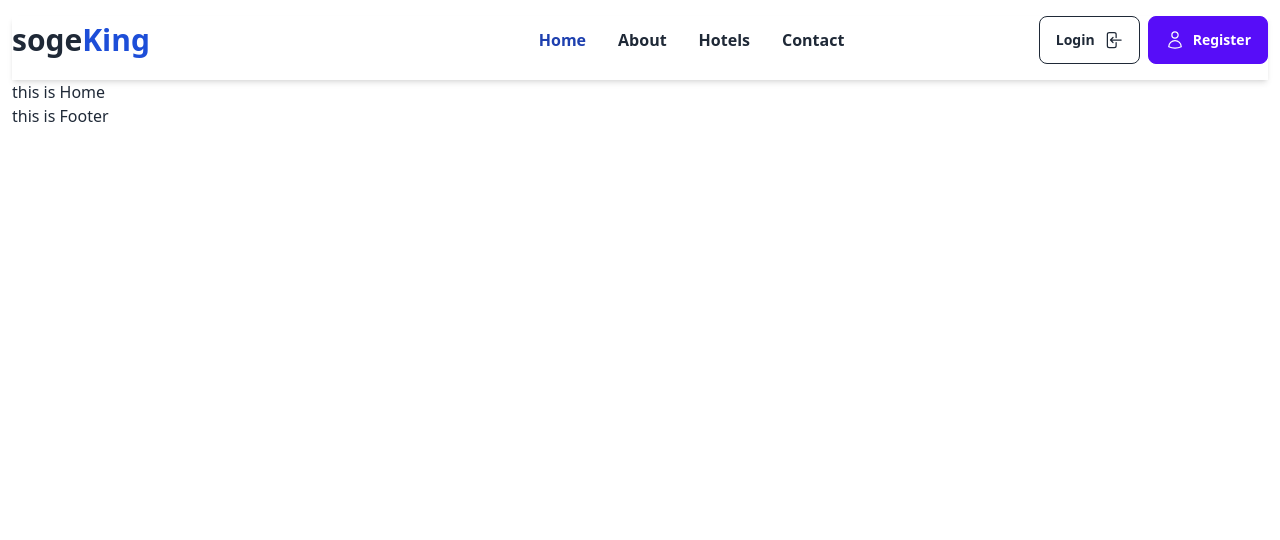
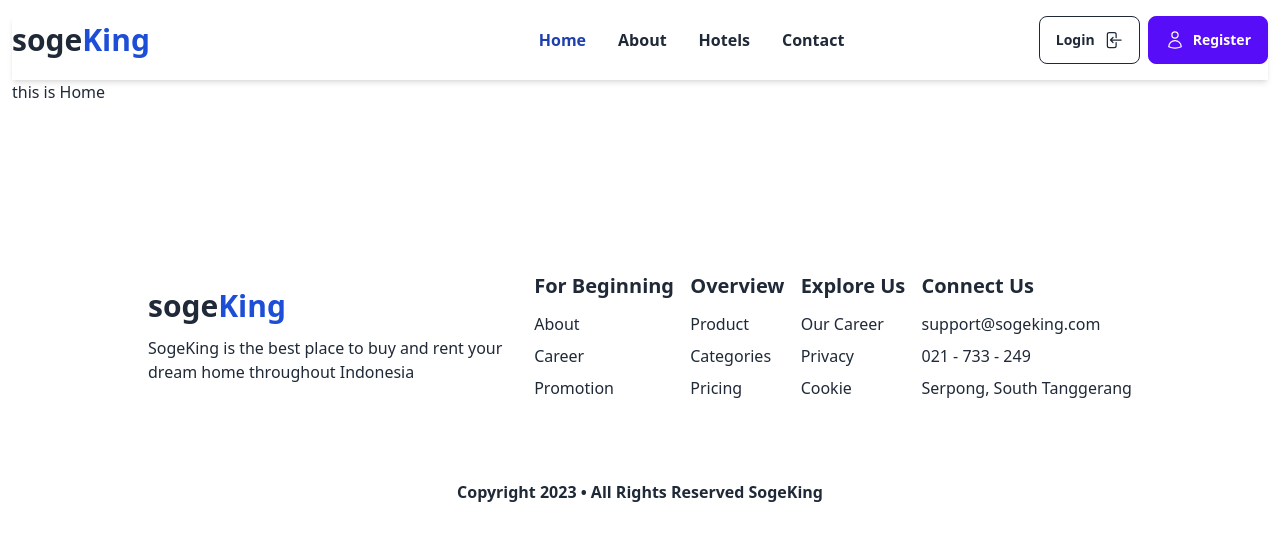
Before and after one commit to hamid19471/realstate, a React (Vite) app: page / in a window 1280 px wide. Shown: the top 540 px of the page. Built offline with nearby package versions, Linux system fonts and the light colour scheme; data requests are answered from the project's data file.

Commit message:
Update: Footer of main Layout

```diff
--- a/src/components/Footer/Footer.jsx
+++ b/src/components/Footer/Footer.jsx
@@ -1,4 +1,53 @@
 const Footer = () => {
-  return <div>this is Footer</div>;
+  return (
+    <div className="w-full py-20 md:pt-40 lg:px-32 overflow-hidden">
+      <div className=" flex flex-col md:flex-row items-start md:items-center justify-between p-2">
+        <div className="flex flex-col items-start w-[370px]">
+          <h1 className="font-bold text-3xl mb-3">
+            soge<span className="text-blue-700 font-bold text-3xl">King</span>
+          </h1>
+          <p>
+            SogeKing is the best place to buy and rent your dream home
+            throughout Indonesia
+          </p>
+        </div>
+        <div className="my-5 md:my-0">
+          <h3 className="font-bold text-xl mb-3">For Beginning</h3>
+          <ul className="flex flex-col gap-2 ">
+            <li className="footer_menu">About</li>
+            <li className="footer_menu">Career</li>
+            <li className="footer_menu ">Promotion</li>
+          </ul>
+        </div>
+        <div className="my-5 md:my-0">
+          <h3 className="font-bold text-xl mb-3">Overview</h3>
+          <ul className="flex flex-col gap-2 ">
+            <li className="footer_menu">Product</li>
+            <li className="footer_menu">Categories</li>
+            <li className="footer_menu ">Pricing</li>
+          </ul>
+        </div>
+        <div className="my-5 md:my-0">
+          <h3 className="font-bold text-xl mb-3">Explore Us</h3>
+          <ul className="flex flex-col gap-2 ">
+            <li className="footer_menu">Our Career</li>
+            <li className="footer_menu">Privacy</li>
+            <li className="footer_menu ">Cookie</li>
+          </ul>
+        </div>
+        <div className="my-5 md:my-0">
+          <h3 className="font-bold text-xl mb-3">Connect Us</h3>
+          <ul className="flex flex-col gap-2 ">
+            <li>support@sogeking.com</li>
+            <li>021 - 733 - 249</li>
+            <li>Serpong, South Tanggerang</li>
+          </ul>
+        </div>
+      </div>
+      <div className="text-center font-semibold py-6 mt-12">
+        <p>Copyright 2023 • All Rights Reserved SogeKing</p>
+      </div>
+    </div>
+  );
 };
 export default Footer;
--- a/src/index.css
+++ b/src/index.css
@@ -11,3 +11,7 @@
 .active {
   @apply font-bold text-blue-800;
 }
+
+.footer_menu {
+  @apply hover:text-blue-700 hover:scale-105 duration-300 hover:font-semibold cursor-pointer transition-all;
+}
```
